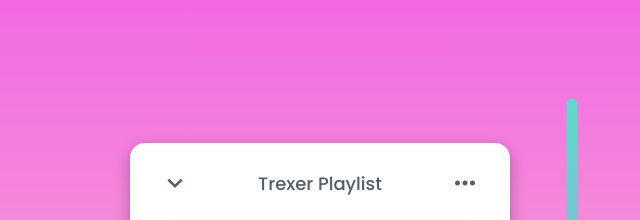
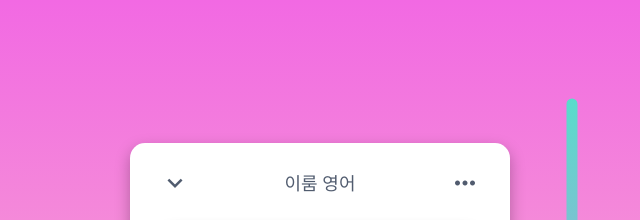
Before and after one commit to QreeDEV/Eroom, a plain HTML site: page index.html in a window 1280 px wide. Shown: the top 220 px of the page, 320-960 px from the left. Drawn offline with Linux system fonts and the light colour scheme.

Commit message:
Update index.html

```diff
--- a/index.html
+++ b/index.html
@@ -246,7 +246,7 @@
         <div class="music__inner">
             <div class="music__top">
                 <i class="material-icons">expand_more</i>
-                <h3>Trexer Playlist</h3>
+                <h3>이룸 영어 </h3>
                 <i class="material-icons" onclick="showPopup();" style="cursor: pointer;">more_horiz</i>
             </div>
             <!-- // music__top -->
```
